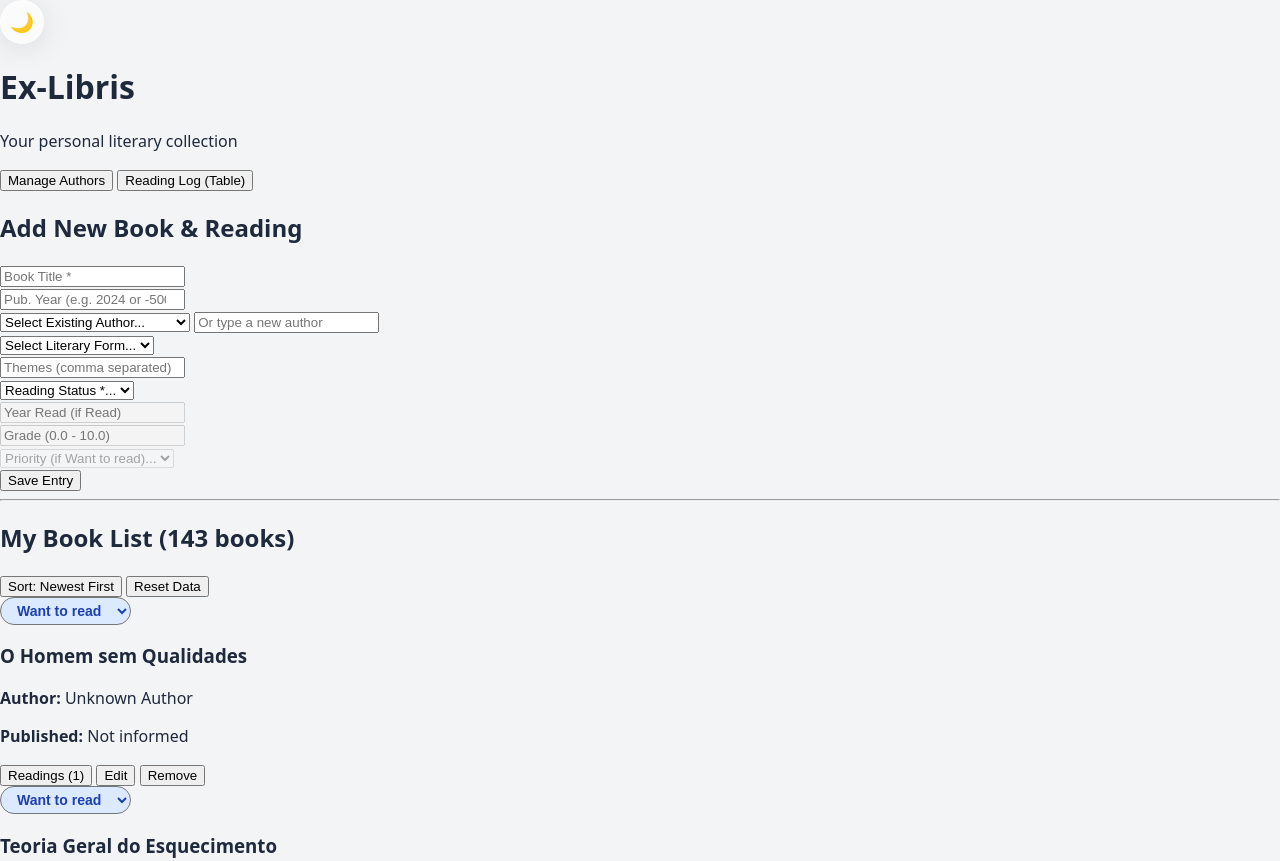
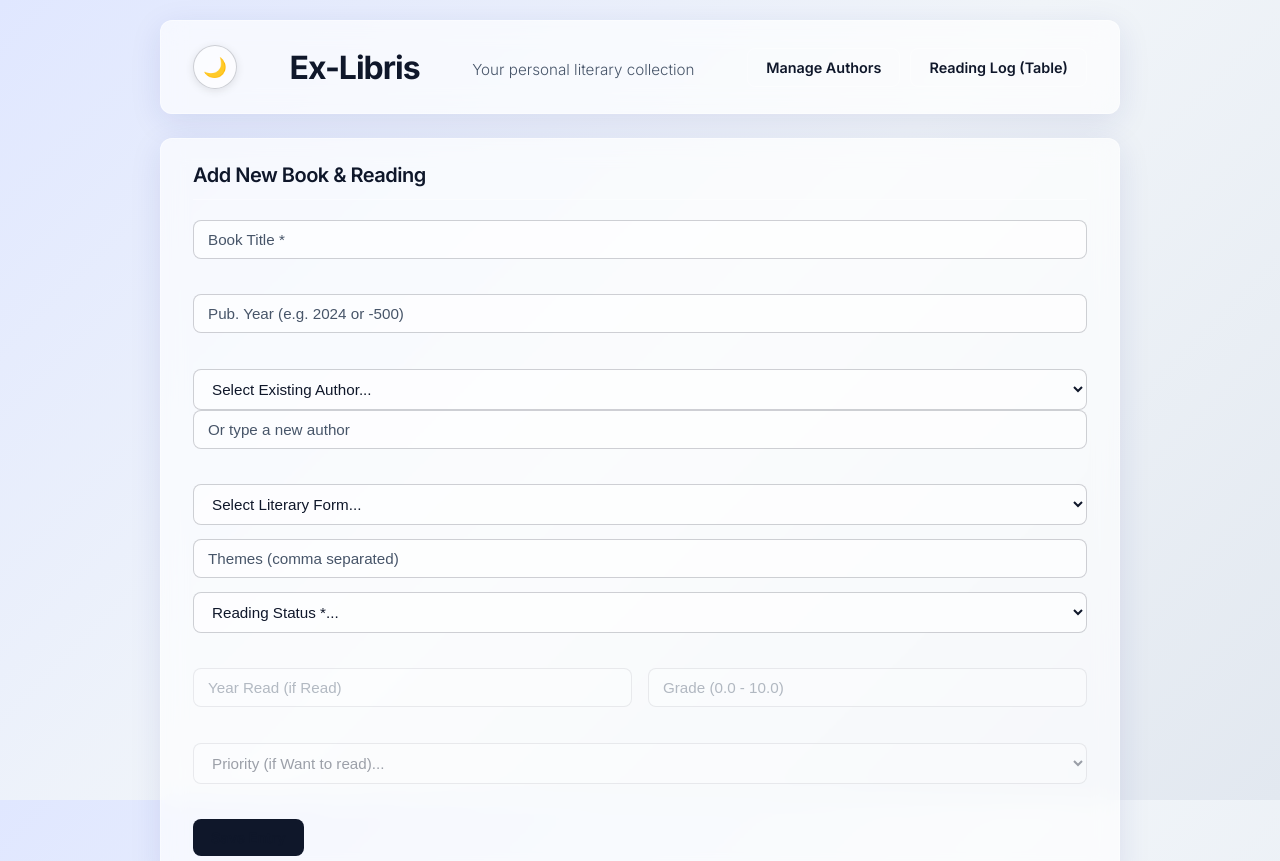
Before and after one commit to gco-dev/reading-tracker, a plain HTML site: page index.html in a window 1280 px wide. Shown: the top 861 px of the page. Drawn offline with Linux system fonts and the light colour scheme.

Commit message:
Versão 19: HTML adaptado, CSS estilizado em Glassmorph

```diff
--- a/css/style.css
+++ b/css/style.css
@@ -1,128 +1,219 @@
-/* File: css/style.css */
+/* =========================================
+   File: css/style.css
+   Ex-Libris | High-Contrast True Glassmorphism
+   ========================================= */
 
-/* =========================================
-   Light Theme (Default Glassmorphism)
-   ========================================= */
+@import url('https://fonts.googleapis.com/css2?family=Inter:wght@300;400;600;700&display=swap');
+
+/* --- 1. THEME VARIABLES (LIGHT & DARK) --- */
 :root {
-    /* Backgrounds & Glass Properties */
-    --bg-color: #f3f4f6; /* Soft parchment/neutral background */
-    --glass-bg: rgba(255, 255, 255, 0.65);
-    --glass-border: rgba(255, 255, 255, 0.4);
-    --glass-shadow: 0 4px 30px rgba(0, 0, 0, 0.1);
-    --glass-blur: blur(12px);
+    --bg-gradient: linear-gradient(135deg, #e0e7ff 0%, #f1f5f9 50%, #e2e8f0 100%);
+    --panel-bg: rgba(255, 255, 255, 0.65);
+    --panel-border: 1px solid rgba(255, 255, 255, 0.4);
+    --text-primary: #0f172a;
+    --text-secondary: #475569;
+    --backdrop-blur: blur(12px);
+    --panel-shadow: 0 8px 32px 0 rgba(31, 38, 135, 0.1);
 
-    /* Text Colors */
-    --text-primary: #1e293b;
-    --text-secondary: #475569;
+    --accent-color: #0f172a;
+    --accent-hover: #334155;
+    --danger-color: #dc2626;
 
-    /* Accents (Wood/Green tones) */
-    --accent-primary: #16a34a;
-    --accent-hover: #15803d;
+    --input-bg: rgba(255, 255, 255, 0.6);
+    --input-border: rgba(15, 23, 42, 0.2);
+    --input-focus: rgba(15, 23, 42, 0.1);
 
-    /* Reading Status Badges (High Contrast Light Mode) */
-    --badge-want-to-read-bg: #dbeafe;
-    --badge-want-to-read-text: #1e40af;
-    --badge-reading-bg: #fef08a;
-    --badge-reading-text: #854d0e;
-    --badge-paused-bg: #ffedd5;
-    --badge-paused-text: #9a3412;
-    --badge-read-bg: #dcfce7;
-    --badge-read-text: #166534;
-    --badge-abandoned-bg: #fee2e2;
-    --badge-abandoned-text: #991b1b;
+    /* Badges - Light Mode */
+    --badge-want: #ffffff; --text-want: #0f172a;
+    --badge-read: #dcfce7; --text-read: #166534;
+    --badge-reading: #fef08a; --text-reading: #854d0e;
+    --badge-paused: #ffedd5; --text-paused: #9a3412;
+    --badge-abandoned: #fee2e2; --text-abandoned: #991b1b;
 }
 
-/* =========================================
-   Dark Theme (Dark Glassmorphism)
-   ========================================= */
 [data-theme="dark"] {
-    /* Backgrounds & Glass Properties */
-    --bg-color: #0f172a; /* Deep slate background */
-    --glass-bg: rgba(15, 23, 42, 0.75);
-    --glass-border: rgba(255, 255, 255, 0.15); /* Subtle bright border */
-    --glass-shadow: 0 4px 30px rgba(0, 0, 0, 0.5);
-
-    /* Text Colors */
+    --bg-gradient: linear-gradient(135deg, #0f172a 0%, #1e1b4b 50%, #090d16 100%);
+    --panel-bg: rgba(15, 23, 42, 0.75);
+    --panel-border: 1px solid rgba(255, 255, 255, 0.1);
     --text-primary: #f8fafc;
     --text-secondary: #cbd5e1;
+    --backdrop-blur: blur(12px);
+    --panel-shadow: 0 8px 32px 0 rgba(0, 0, 0, 0.37);
 
-    /* Accents */
-    --accent-primary: #4ade80; /* Brighter neon green for dark mode */
-    --accent-hover: #22c55e;
+    --accent-color: #f8fafc;
+    --accent-hover: #cbd5e1;
+    --danger-color: #ef4444;
 
-    /* Reading Status Badges (Inverted for Dark Mode Legibility) */
-    --badge-want-to-read-bg: #1e3a8a;
-    --badge-want-to-read-text: #bfdbfe;
-    --badge-reading-bg: #713f12;
-    --badge-reading-text: #fef08a;
-    --badge-paused-bg: #7c2d12;
-    --badge-paused-text: #ffedd5;
-    --badge-read-bg: #14532d;
-    --badge-read-text: #bbf7d0;
-    --badge-abandoned-bg: #7f1d1d;
-    --badge-abandoned-text: #fecaca;
+    --input-bg: rgba(0, 0, 0, 0.4);
+    --input-border: rgba(255, 255, 255, 0.15);
+    --input-focus: rgba(255, 255, 255, 0.2);
+
+    /* Badges - Dark Mode */
+    --badge-want: rgba(255, 255, 255, 0.15); --text-want: #f8fafc;
+    --badge-read: rgba(20, 83, 45, 0.8); --text-read: #bbf7d0;
+    --badge-reading: rgba(113, 63, 18, 0.8); --text-reading: #fef08a;
+    --badge-paused: rgba(124, 45, 18, 0.8); --text-paused: #ffedd5;
+    --badge-abandoned: rgba(127, 29, 29, 0.8); --text-abandoned: #fecaca;
 }
 
-/* =========================================
-   Global & Utility Styles
-   ========================================= */
+/* --- 2. GLOBAL RESET & BASE --- */
+* { margin: 0; padding: 0; box-sizing: border-box; }
+
 body {
-    background-color: var(--bg-color);
+    font-family: 'Inter', system-ui, -apple-system, sans-serif;
+    font-weight: 400;
+    background: var(--bg-gradient);
     color: var(--text-primary);
-    transition: background-color 0.4s ease, color 0.4s ease;
-    font-family: system-ui, -apple-system, sans-serif;
-    margin: 0;
-    padding: 0;
+    min-height: 100vh;
+    padding: 20px 40px;
+    background-attachment: fixed;
+    font-size: 14px;
+    transition: background 0.5s ease, color 0.5s ease;
 }
 
-/* Generic Glass Panel Class */
-.glass-panel {
-    background: var(--glass-bg);
-    backdrop-filter: var(--glass-blur);
-    -webkit-backdrop-filter: var(--glass-blur); /* Safari Support */
-    border: 1px solid var(--glass-border);
-    box-shadow: var(--glass-shadow);
-    border-radius: 16px;
-    transition: background 0.4s ease, border-color 0.4s ease;
+/* --- 3. LAYOUT & GLASSMORPHISM CORE --- */
+header,
+section.add-book-section,
+section.library-section,
+.book-card,
+.modal-content {
+    background: var(--panel-bg);
+    backdrop-filter: var(--backdrop-blur);
+    -webkit-backdrop-filter: var(--backdrop-blur);
+    border: var(--panel-border);
+    box-shadow: var(--panel-shadow);
+    border-radius: 12px;
+    transition: background 0.4s ease, border-color 0.4s ease, box-shadow 0.4s ease;
 }
 
-/* Theme Toggle Button Specific Styling */
-.btn-theme {
-    background: var(--glass-bg);
-    backdrop-filter: var(--glass-blur);
-    -webkit-backdrop-filter: var(--glass-blur);
-    border: 1px solid var(--glass-border);
-    box-shadow: var(--glass-shadow);
-    border-radius: 50%;
-    width: 44px;
-    height: 44px;
-    display: flex;
-    align-items: center;
-    justify-content: center;
-    cursor: pointer;
-    font-size: 1.2rem;
-    transition: transform 0.2s ease, background 0.3s ease, border-color 0.3s ease;
-    color: var(--text-primary); /* For icon legibility if emoji isn't rendered */
+header, section.add-book-section, section.library-section {
+    max-width: 960px;
+    margin: 0 auto 24px auto;
+    padding: 24px 32px;
 }
 
-.btn-theme:hover {
-    transform: scale(1.05);
-    background: rgba(255, 255, 255, 0.1);
+/* --- 4. HEADER --- */
+header { display: flex; justify-content: space-between; align-items: center; gap: 16px; flex-wrap: wrap; }
+h1 { font-size: 2rem; font-weight: 700; letter-spacing: -1px; margin: 0; }
+h2 { font-size: 1.25rem; margin-bottom: 20px; font-weight: 600; letter-spacing: -0.5px; border-bottom: var(--panel-border); padding-bottom: 12px; }
+.subtitle { color: var(--text-secondary); font-size: 0.95rem; font-weight: 300; margin-top: 4px; }
+.header-actions { display: flex; gap: 10px; }
+hr { border: none; border-top: var(--panel-border); margin: 20px 0; }
+
+/* --- 5. FORMS & INPUTS --- */
+.form-group { margin-bottom: 14px; }
+.inline-group { display: flex; gap: 16px; align-items: flex-start; margin-bottom: 14px; }
+.inline-group > div { flex: 1; }
+
+input, select, textarea {
+    width: 100%;
+    padding: 10px 14px;
+    background: var(--input-bg);
+    color: var(--text-primary);
+    border: 1px solid var(--input-border);
+    border-radius: 8px;
+    font-size: 0.95rem;
+    font-weight: 400;
+    outline: none;
+    transition: all 0.3s cubic-bezier(0.4, 0, 0.2, 1);
 }
 
-/* Example Usage for Status Badges */
-.status-badge {
-    padding: 0.25rem 0.75rem;
-    border-radius: 9999px;
-    font-weight: 600;
-    font-size: 0.875rem;
-    display: inline-block;
-    transition: background-color 0.4s ease, color 0.4s ease;
+input::placeholder, textarea::placeholder { color: var(--text-secondary); font-weight: 300; }
+input:focus, select:focus, textarea:focus { border-color: var(--text-primary); box-shadow: 0 0 0 4px var(--input-focus); background: var(--panel-bg); }
+input:disabled, select:disabled { opacity: 0.4; cursor: not-allowed; }
+
+.field-error { display: block; color: var(--danger-color); font-size: 0.8rem; margin-top: 6px; min-height: 1.2em; font-weight: 500; }
+.is-invalid { border-color: var(--danger-color); }
+
+/* --- 6. BUTTONS --- */
+button, .btn {
+    padding: 10px 18px;
+    border-radius: 8px;
+    border: var(--panel-border);
+    background: rgba(255, 255, 255, 0.05);
+    color: var(--text-primary);
+    font-family: 'Inter', sans-serif;
+    font-weight: 600; font-size: 0.9rem;
+    cursor: pointer; transition: all 0.2s ease;
+}
+button:hover { background: rgba(255, 255, 255, 0.15); transform: translateY(-1px); }
+
+.btn-primary { background: var(--accent-color); color: var(--bg-gradient); border: none; }
+.btn-primary:hover { background: var(--accent-hover); box-shadow: 0 4px 12px rgba(0,0,0,0.2); }
+[data-theme="dark"] .btn-primary { color: #0f172a; }
+
+.btn-secondary { background: transparent; }
+.btn-secondary:hover { border-color: var(--text-primary); }
+
+.list-controls { margin-bottom: 20px; display: flex; gap: 10px; }
+
+#btn-theme-toggle {
+    width: 44px; height: 44px; border-radius: 50%;
+    padding: 0; display: inline-flex; align-items: center; justify-content: center;
+    font-size: 1.2rem; background: var(--input-bg); border: 1px solid var(--input-border);
+    box-shadow: 0 2px 8px rgba(0,0,0,0.1);
 }
 
-/* Badges Classes */
-.status-want-to-read { background-color: var(--badge-want-to-read-bg); color: var(--badge-want-to-read-text); }
-.status-reading { background-color: var(--badge-reading-bg); color: var(--badge-reading-text); }
-.status-paused { background-color: var(--badge-paused-bg); color: var(--badge-paused-text); }
-.status-read { background-color: var(--badge-read-bg); color: var(--badge-read-text); }
-.status-abandoned { background-color: var(--badge-abandoned-bg); color: var(--badge-abandoned-text); }
+.btn-small-edit, .btn-small-del, .btn-readings, .btn-edit-book, .btn-remove {
+    padding: 6px 12px; font-size: 0.8rem; margin-right: 6px; border-radius: 6px; font-weight: 600;
+}
+.btn-small-del, .btn-remove { color: var(--danger-color); border-color: rgba(220, 38, 38, 0.3); }
+.btn-small-del:hover, .btn-remove:hover { background: var(--danger-color); color: #fff; border-color: var(--danger-color); }
+
+/* --- 7. BOOK LIST & CARDS --- */
+.book-grid { display: grid; grid-template-columns: repeat(auto-fill, minmax(280px, 1fr)); gap: 20px; }
+
+.book-card {
+    padding: 20px;
+    display: flex; flex-direction: column; justify-content: space-between;
+}
+.book-card:hover { transform: translateY(-4px); border-color: var(--text-primary); }
+.book-card h3 { font-size: 1.15rem; font-weight: 700; letter-spacing: -0.5px; margin: 12px 0 6px 0; line-height: 1.2; }
+.book-card p { color: var(--text-secondary); margin-bottom: 6px; font-size: 0.9rem; font-weight: 300; }
+.card-actions { margin-top: 16px; border-top: var(--panel-border); padding-top: 16px; }
+
+/* --- 8. STATUS BADGES --- */
+.status-badge, .status-pill {
+    padding: 4px 12px; border-radius: 6px;
+    font-size: 0.75rem; font-weight: 700; text-transform: uppercase; letter-spacing: 0.5px;
+    display: inline-block; border: var(--panel-border); cursor: default; appearance: none;
+    backdrop-filter: blur(4px);
+}
+select.status-badge { cursor: pointer; text-align: left; padding-right: 24px; }
+.status-want-to-read { background: var(--badge-want); color: var(--text-want); }
+.status-reading { background: var(--badge-reading); color: var(--text-reading); }
+.status-paused { background: var(--badge-paused); color: var(--text-paused); }
+.status-read { background: var(--badge-read); color: var(--text-read); }
+.status-abandoned { background: var(--badge-abandoned); color: var(--text-abandoned); }
+
+/* --- 9. MODALS --- */
+.custom-modal {
+    margin: auto; border: none; background: transparent;
+    max-width: 540px; width: 95%; max-height: 90vh;
+    display: flex; flex-direction: column; outline: none;
+}
+.large-modal { max-width: 800px; }
+.custom-modal::backdrop { background: rgba(0, 0, 0, 0.4); backdrop-filter: blur(8px); -webkit-backdrop-filter: blur(8px); }
+
+.modal-content {
+    display: flex; flex-direction: column; max-height: 90vh;
+}
+.modal-header { display: flex; justify-content: space-between; align-items: center; padding: 20px 24px; border-bottom: var(--panel-border); flex-shrink: 0; }
+.modal-header h3 { font-size: 1.25rem; font-weight: 600; letter-spacing: -0.5px; margin: 0; }
+.modal-body { padding: 20px 24px; overflow-y: auto; }
+.btn-close-modal { background: transparent; border: none; font-size: 1.8rem; color: var(--text-secondary); padding: 0 4px; font-weight: 300; transition: color 0.2s; }
+.btn-close-modal:hover { color: var(--danger-color); transform: scale(1.1); }
+
+/* --- 10. TABLES --- */
+.table-container { overflow-x: auto; margin-top: 12px; }
+.data-table { width: 100%; border-collapse: collapse; font-size: 0.9rem; }
+.data-table th, .data-table td { padding: 12px 16px; text-align: left; border-bottom: var(--panel-border); }
+.data-table th { font-weight: 600; color: var(--text-secondary); cursor: pointer; white-space: nowrap; font-size: 0.85rem; text-transform: uppercase; letter-spacing: 0.5px; }
+.data-table th:hover { color: var(--text-primary); }
+.data-table tr { transition: background 0.2s; }
+.data-table tr:hover td { background: rgba(255, 255, 255, 0.08); }
+
+/* Reading History inside modal */
+.readings-history-list { display: flex; flex-direction: column; gap: 12px; margin-bottom: 20px; }
+.reading-history-item { background: var(--input-bg); padding: 16px; border-radius: 8px; border: 1px solid var(--input-border); }
+.reading-item-header { display: flex; justify-content: space-between; align-items: center; margin-bottom: 12px; }
--- a/index.html
+++ b/index.html
@@ -5,6 +5,7 @@
     <meta name="viewport" content="width=device-width, initial-scale=1.0">
     <title>Ex-Libris | Personal Library</title>
     <link rel="stylesheet" href="css/style.css">
+    <link href="https://fonts.googleapis.com/css2?family=Inter:wght@300;400;600;700&display=swap" rel="stylesheet">
 </head>
 <body>
     <header>
```
